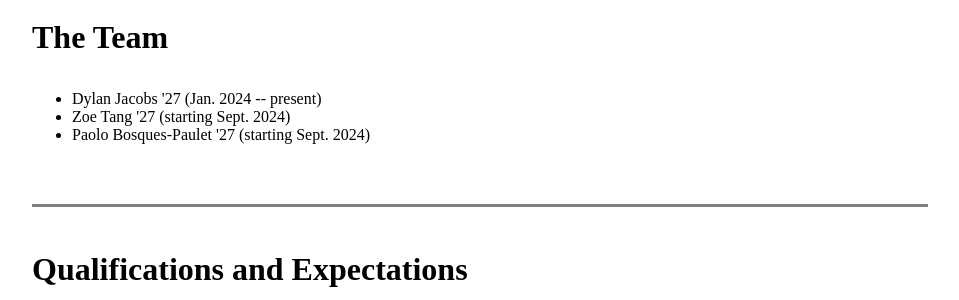
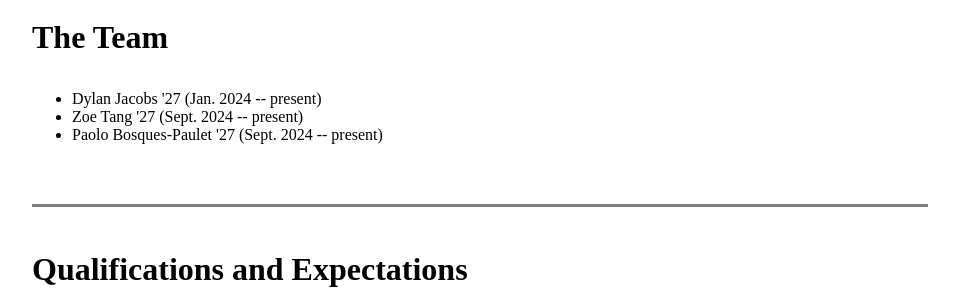
Before and after one commit to jhknakao/jhknakao.github.io, a Jekyll site: the page built from undergradresearch.html, in a window 1280 px wide. Shown: the part 455-755 px from the top of the page, without its empty margins (160-1119 px from the left). Built offline with Jekyll 4.4.1, drawn with Linux system fonts in a browser that asks for light colours.

Commit message:
Update undergradresearch.html

```diff
--- a/undergradresearch.html
+++ b/undergradresearch.html
@@ -22,8 +22,8 @@ title: Interested in Undergraduate Research?
 	<br>
 	<ul>
     <li>Dylan Jacobs '27 (Jan. 2024 -- present)</li>
-    <li>Zoe Tang '27 (starting Sept. 2024)</li>
-    <li>Paolo Bosques-Paulet '27 (starting Sept. 2024)</li>
+    <li>Zoe Tang '27 (Sept. 2024 -- present)</li>
+    <li>Paolo Bosques-Paulet '27 (Sept. 2024 -- present)</li>
 	</ul>
 	<br>
 	<br>
```
